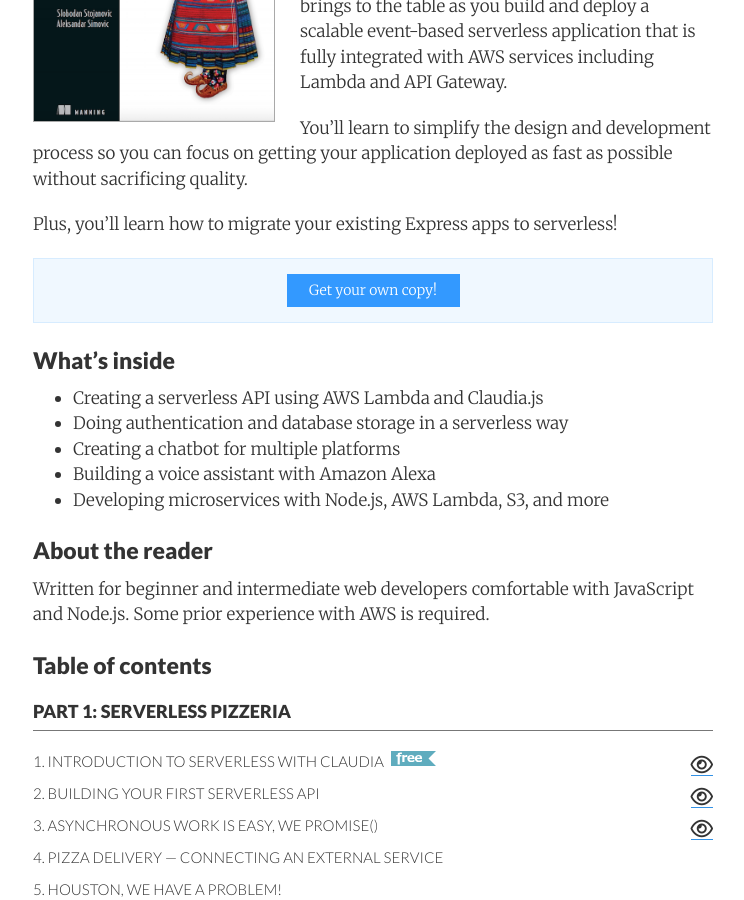
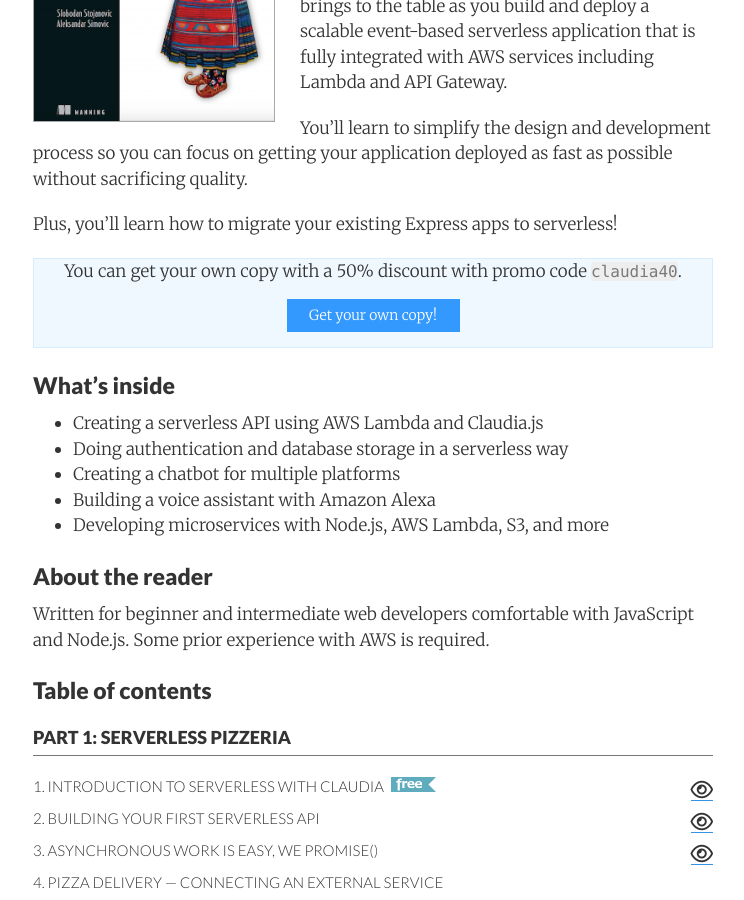
Before and after one commit to serverlesspub/serverless.pub, a Jekyll site: the page built from book.md, in a window 1280 px wide and 900 px high, scrolled down 371 px. Shown: the whole window, without its empty margins (267-1011 px from the left). Built offline with Jekyll 4.4.1, drawn with Linux system fonts in a browser that asks for light colours; nearby versions of some CDN libraries.

Commit message:
Add promo code.

```diff
--- a/book.md
+++ b/book.md
@@ -20,6 +20,8 @@
 Plus, you'll learn how to migrate your existing Express apps to serverless!
 {: .book-page-description }
 
+
+You can get your own copy with a 50% discount with promo code `claudia40`.
 <a id="book-buy-btn" href="https://www.manning.com/books/serverless-apps-with-node-and-claudiajs">Get your own copy!</a>
 {: .book-page-discount }
 
```
